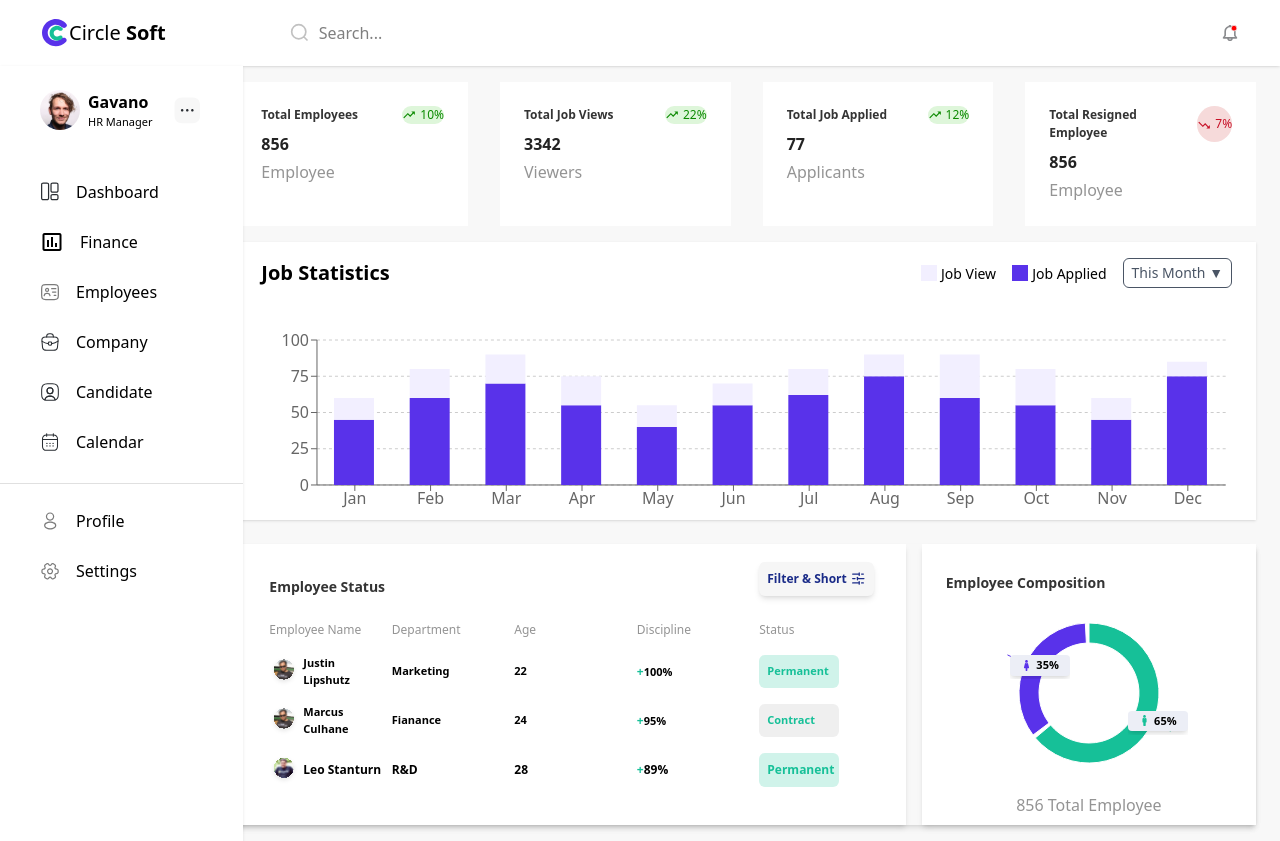
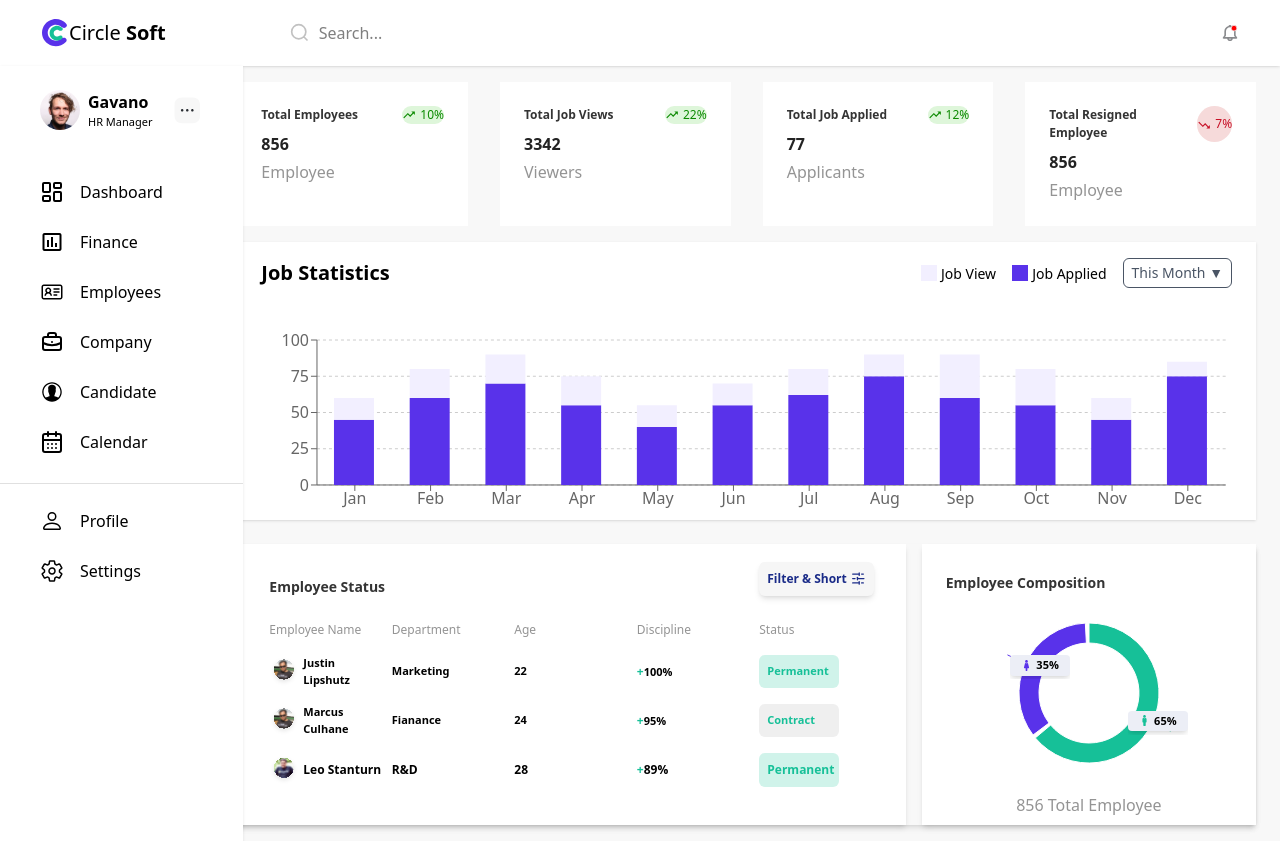
Before and after one commit to alameenbalogun/circleSoft, a Next.js app: page / in a window 1280 px wide. Built offline with nearby package versions, Linux system fonts and the light colour scheme.

Commit message:
Icons update

```diff
--- a/app/_compponents/Sidebar.js
+++ b/app/_compponents/Sidebar.js
@@ -1,7 +1,14 @@
 import Link from "next/link";
 import { MdInsertChartOutlined } from "react-icons/md";
+import { LuLayoutDashboard } from "react-icons/lu";
+import { LiaIdCard } from "react-icons/lia";
+import { TbBriefcase } from "react-icons/tb";
+import { IoIosContact } from "react-icons/io";
+import { LuCalendarDays } from "react-icons/lu";
+import { BsPerson } from "react-icons/bs";
+import { IoSettingsOutline } from "react-icons/io5";
 
-export default function SideBar({ children }) {
+export default function SideBar() {
   return (
     <div className="mt-[66px] fixed min-h-screen inline-block shadow-sm  bg-white">
       <div className="">
@@ -18,12 +25,7 @@ export default function SideBar({ children }) {
         <div className="mt-3">
           <ul className="mb-4 cursor-pointer">
             <li className="flex items-center gap-4 p-2 hover:bg-[#F8F8F8] hover:text-[#5932EA] h-[50px]  px-10">
-              <img
-                src="/dashboard.svg"
-                className="hover:fill-yellow-300"
-                alt="Dashboard"
-                width={20}
-              />
+              <LuLayoutDashboard className="w-6 h-6 object-cover" />
               <Link href="/" className="text-[16px]">
                 Dashboard
               </Link>
@@ -35,25 +37,25 @@ export default function SideBar({ children }) {
               </Link>
             </li>
             <li className="flex items-center gap-4 p-2  px-10  hover:bg-[#F8F8F8] h-[50px] hover:text-[#5932EA]">
-              <img src="/employees.svg" alt="employees" width={20} />
+              <LiaIdCard className="w-6 h-6 object-cover" />
               <Link href="/employee" className="text-[16px]">
                 Employees
               </Link>
             </li>
             <li className="flex items-center gap-4 p-2  px-10 hover:bg-[#F8F8F8] h-[50px] hover:text-[#5932EA]">
-              <img src="/company.svg" alt="company" width={20} />
+              <TbBriefcase className="w-6 h-6 object-cover" />
               <Link href="/company" className="text-[16px]">
                 Company
               </Link>
             </li>
             <li className="flex items-center gap-4 p-2  px-10  hover:bg-[#F8F8F8] h-[50px] hover:text-[#5932EA]">
-              <img src="/candidate.svg" alt="candidate" width={20} />
+              <IoIosContact className="w-6 h-6 object-cover" />
               <Link href="/candidate" className="text-[16px]">
                 Candidate
               </Link>
             </li>
             <li className="flex items-center gap-4 p-2  px-10  hover:bg-[#F8F8F8] h-[50px] hover:text-[#5932EA]">
-              <img src="/calendar.svg" alt="calendar" width={20} />
+              <LuCalendarDays className="w-6 h-6 object-cover" />
               <Link href="calendar" className="text-[16px]">
                 Calendar
               </Link>
@@ -64,13 +66,13 @@ export default function SideBar({ children }) {
 
           <ul className="mt-3 cursor-pointer">
             <li className="flex items-center gap-4 p-2  px-10  hover:bg-[#F8F8F8] h-[50px] hover:text-[#5932EA]">
-              <img src="/profile.svg" alt="profile" width={20} />
+              <BsPerson className="w-6 h-6 object-cover" />
               <Link href="/profile" className="text-[16px]">
                 Profile
               </Link>
             </li>
             <li className="flex items-center gap-4 p-2  px-10  hover:bg-[#F8F8F8] h-[50px] hover:text-[#5932EA]">
-              <img src="/settings.svg" alt="settings" width={20} />
+              <IoSettingsOutline className="w-6 h-6 object-cover" />
               <Link href="settings" className="text-[16px]">
                 Settings
               </Link>
```
